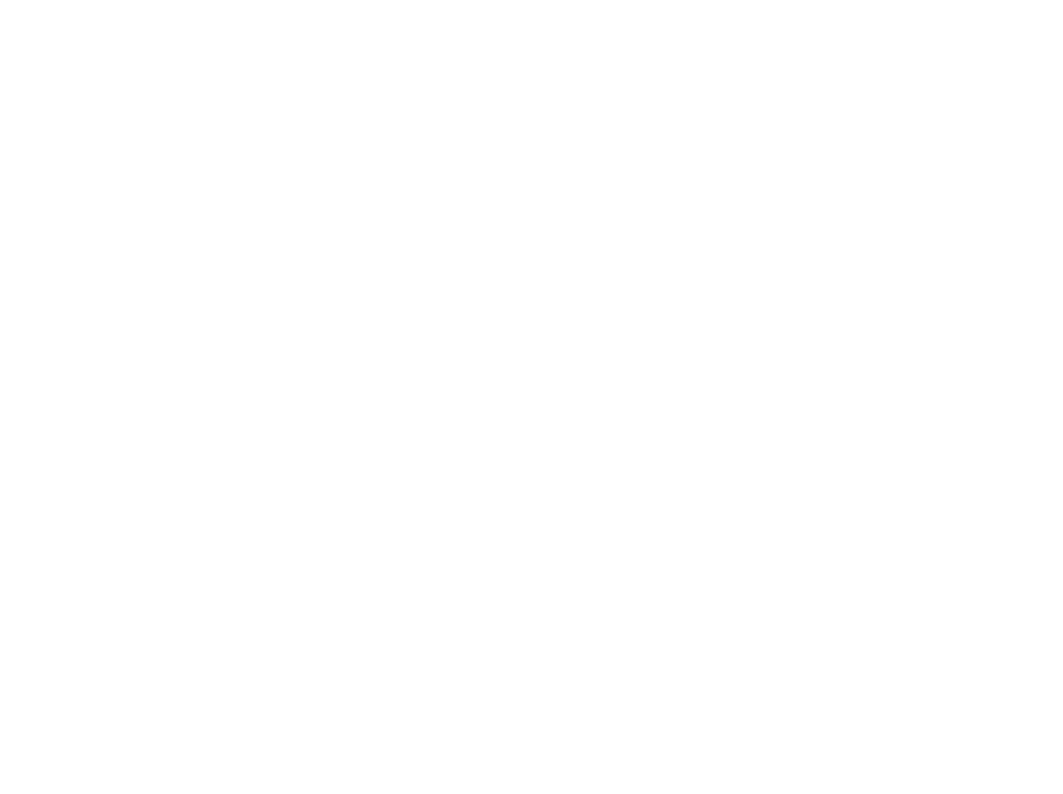
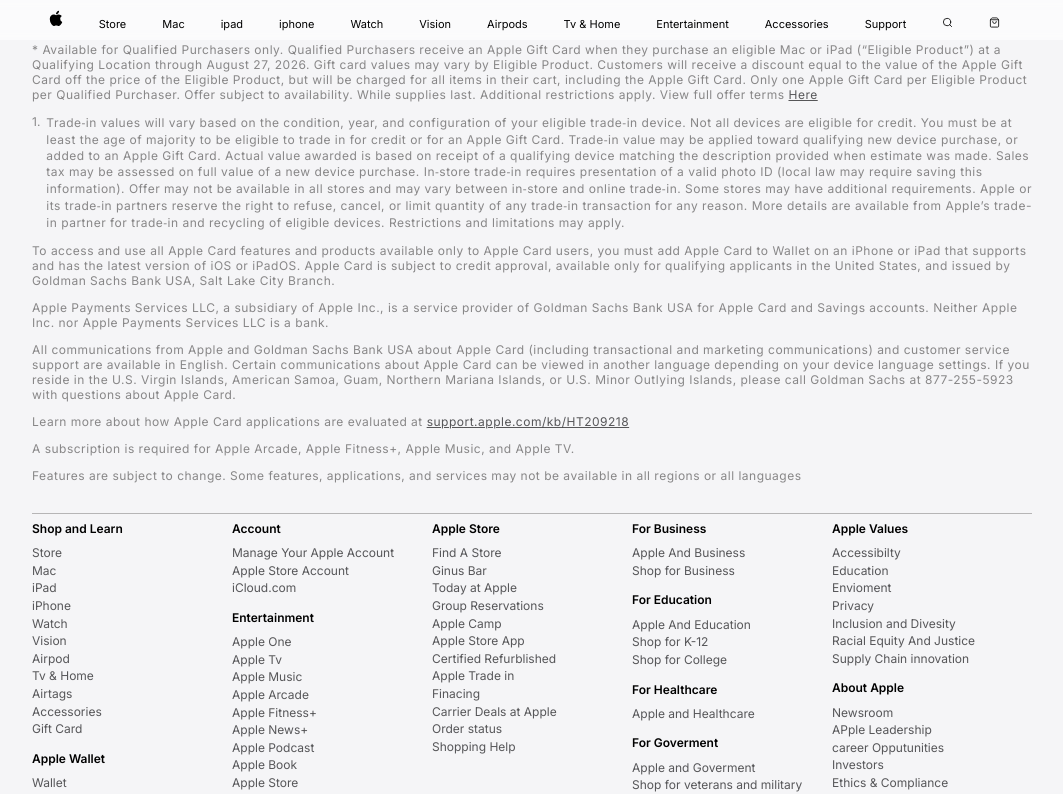
Before and after one commit to uyannap-pixel/appleproject, a React (Vite) app: page /appleproject/SupportPage in a window 1280 px wide. Before the commit this address had no page. Shown: the top 794 px of the page, without its empty margins (108-1171 px from the left). Built offline with nearby package versions, Linux system fonts and the light colour scheme; a web font is replaced by a local one.

Commit message:
added supportpage

```diff
--- a/src/App.jsx
+++ b/src/App.jsx
@@ -1,5 +1,6 @@
 import {Routes, Route} from 'react-router-dom';
 import HomePage from './page/HomePage.jsx';
+import SupportPage from './page/SupportPage.jsx';
 
 
 
@@ -8,6 +9,7 @@
   return (
       <Routes>
         <Route path="/" element={<HomePage />} />
+        <Route path="/SupportPage" element={<SupportPage />} />
       </Routes>
   )
 }
--- a/src/components/NavBar.jsx
+++ b/src/components/NavBar.jsx
@@ -1,4 +1,5 @@
 import {Search, ShoppingBag} from "lucide-react";
+import { Link } from "react-router-dom";
 import AppleLogo from "./AppleLogo";
 import "./NavBar.css";
 
@@ -16,7 +17,7 @@
        {id:'id9', name:"Tv & Home" ,Link:"/"},
        {id:'id10', name:"Entertainment" ,Link:"/"},
        {id:'id11', name:"Accessories",Link:"/"},
-       {id:'id12', name: "Support",Link:"/"},
+       {id:'id12', name: "Support",Link:"/SupportPage"},
        {id:'id13', name:<Search size={15}  className="icon" /> ,Link:"/"},
        {id:'id14', name:<ShoppingBag size={15} className="icon"/> ,Link:"/"}
      ]
@@ -26,9 +27,7 @@
           <ul className="nav-links">
             {navBar.map((bar, index) =>(
               <li key={index}>
-                <a href={bar.Link}>
-                   {bar.name}
-                </a>
+                <Link to={bar.Link}>{bar.name}</Link>
               </li>
             ))}
           </ul>
--- /dev/null
+++ b/src/page/SupportPage.jsx
@@ -0,0 +1,17 @@
+import NavBar from "../components/NavBar";
+import Footer from "../components/Footer";
+
+export default function Support() {
+  return (
+    <>
+        <header>
+          <NavBar />
+        </header>
+        <main>
+        </main>
+        <footer>
+          <Footer />
+        </footer>
+    </>
+  );
+}
```
